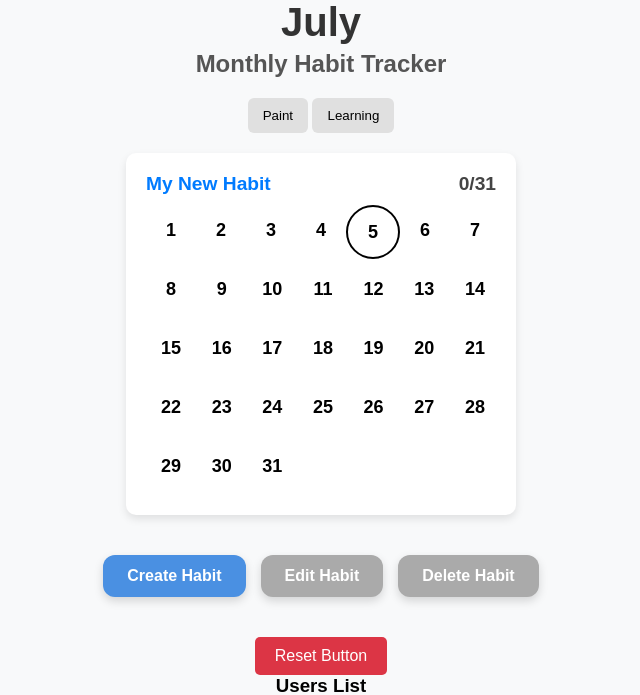
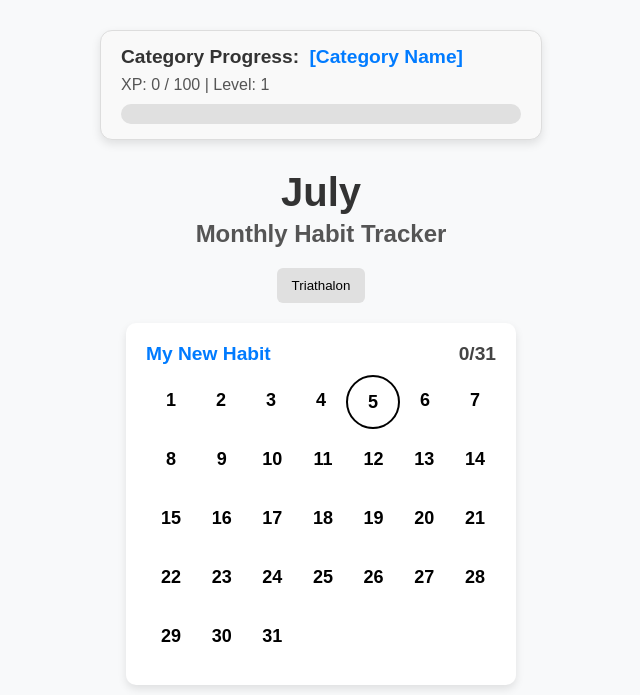
Before and after one commit to AndrewTranKings/AT3-App, a Flask app: page / in a window 1280 px wide. Shown: the part 83-778 px from the top of the page, without its empty margins (319-959 px from the left). Run offline with Flask 3, Linux system fonts and the light colour scheme; a user stored in the database is signed in.

Commit message:
Basic XP bar created. System uses total xp and updates threshold as user levels up. This was the only logic I could get functional. Deleting a habit removes the corresponding xp logs, removing ghost logs for unfair levelling.

```diff
--- a/home/data.py
+++ b/home/data.py
@@ -64,8 +64,8 @@ class UserCategoryProgress(db.Model):
     #Ensure one progression bar per category
     __table_args__ = (db.UniqueConstraint('user_id', 'category_id', name='uix_user_category'),)
 
-    def __init__(self, user_id, category_id):
+    def __init__(self, user_id, category_id, xp=0, level=1):
         self.user_id = user_id
         self.category_id = category_id
-        self.xp = 0
-        self.level = 1
+        self.xp = xp
+        self.level = level
--- a/home/server.py
+++ b/home/server.py
@@ -1,13 +1,13 @@
 from flask import Flask, render_template, url_for, redirect, request, jsonify, session
-from data import db, User, Habit, HabitLog, Category
-from user import create_new_user, update_user_profile, initialise_user_category_progress
+from data import db, User, Habit, HabitLog, Category, UserCategoryProgress
+from user import create_new_user, update_user_profile, initialise_user_category_progress, add_xp_to_category, remove_xp_from_category, get_xp_threshold, calculate_level_from_xp
 from habit import create_new_habit, edit_a_habit, delete_a_habit
 import os
 from datetime import datetime
 
 app = Flask(__name__)
 app.secret_key = os.urandom(24) #Generate a random session key
-app.config['SQLALCHEMY_DATABASE_URI'] = 'sqlite:///app_database_new.db'
+app.config['SQLALCHEMY_DATABASE_URI'] = 'sqlite:///app_database_trial.db'
 upload_folder = app.config['UPLOAD_FOLDER'] = os.path.join('home', 'static', 'Images', 'profile_pics') #Folder for uploaded profile pictures
 app.config['MAX_CONTENT_LENGTH'] = 2 * 1024 * 1024  # 2MB limit
 db.init_app(app)
@@ -92,6 +92,9 @@ def signup(): #The same as the login route without verification as the user is c
         password_input = request.form.get('password')
 
         new_user = create_new_user(username_input, password_input)
+        if new_user is None:
+            return "Username already taken, please choose another.", 400
+
         session['user_id'] = new_user.id #Automatically logs in new account
         initialise_user_category_progress(new_user.id) #Create the progress bar per category
 
@@ -142,13 +145,29 @@ def delete_habit(habit_id):
     if not user_id:
         return redirect(url_for('login'))
 
+    habit = Habit.query.get(habit_id)
+    if not habit or habit.user_id != user_id:
+        return "Habit not found or unauthorized", 404
+
+    #Remove XP per log
+    logs = HabitLog.query.filter_by(habit_id=habit_id).all()
+    xp_to_remove = 25 * len(logs)  # Assumes 10 XP per log
+    category_id = habit.category_id
+
+    #Update UserCategoryProgress when deleting XP
+    progress = UserCategoryProgress.query.filter_by(user_id=user_id, category_id=category_id).first()
+    if progress:
+        progress.xp = max(0, progress.xp - xp_to_remove)
+
     success = delete_a_habit(habit_id)
     if not success:
         return "Habit not found", 404
+    db.session.commit()
     return redirect(url_for('calendar'))
 
 @app.route('/log_habit', methods=['POST'])
 def log_habit():
+    user_id = session.get('user_id') #Find which account is logged in
     data = request.get_json()
     habit_id = int(data['habit_id'])
     date_str = data['date']  # e.g. '6-10-2025'
@@ -157,13 +176,17 @@ def log_habit():
     date_obj = datetime.strptime(date_str, "%m-%d-%Y").date()
 
     log = HabitLog.query.filter_by(habit_id=habit_id, date=date_obj).first()
+    habit = Habit.query.get(habit_id)
+
     if completed:
         if not log:
             log = HabitLog(habit_id=habit_id, date=date_obj)
             db.session.add(log)
+            add_xp_to_category(user_id, habit.category_id, 25) #Add 10 xp
     else:
         if log:
             db.session.delete(log)
+            remove_xp_from_category(user_id, habit.category_id, 25) #Remove 10 xp
 
     db.session.commit()
     return jsonify({"status": "success"})
@@ -190,14 +213,57 @@ def reset_habit_logs():
     month = int(data['month'])
     year = int(data['year'])
 
-    logs = HabitLog.query.filter_by(habit_id=habit_id).all()
-    for log in logs:
-        if log.date.month == month and log.date.year == year:
-            db.session.delete(log)
+    #Get the habit and validate user
+    user_id = session.get('user_id')
+    habit = Habit.query.get(habit_id)
+    if not habit or habit.user_id != user_id:
+        return jsonify({"error": "Habit not found or unauthorized"}), 403
+
+    #Only fetch logs for that month/year
+    logs_to_delete = HabitLog.query.filter(
+        HabitLog.habit_id == habit_id,
+        db.extract('month', HabitLog.date) == month,
+        db.extract('year', HabitLog.date) == year
+    ).all()
+
+    #Remove 10 XP per log
+    xp_removed = len(logs_to_delete) * 25
+    for log in logs_to_delete:
+        db.session.delete(log)
+
+    #Remove XP from user's progress for that category
+    if xp_removed > 0:
+        remove_xp_from_category(user_id, habit.category_id, xp_removed)
+
     db.session.commit()
 
-    return jsonify({"status": "reset"})
+    #Return informative response
+    return jsonify({
+        "status": "reset_successful",
+        "logs_deleted": len(logs_to_delete),
+        "xp_removed": xp_removed
+    })
 
+@app.route('/get_category_progress/<int:category_id>')
+def get_category_progress(category_id):
+    user_id = session.get('user_id')
+    if not user_id:
+        return redirect(url_for('login'))
+    progress = UserCategoryProgress.query.filter_by(user_id=user_id, category_id=category_id).first()
+    category = Category.query.get(category_id)
+
+    total_xp = progress.xp if progress else 0
+    level = calculate_level_from_xp(total_xp)
+
+    # Cumalitve XP required for the next level
+    xp_to_next_level = get_xp_threshold(level + 1)
+
+    return jsonify({
+        "category_name": category.name if category else "Unknown",
+        "current_xp": total_xp,
+        "xp_to_next_level": xp_to_next_level,
+        "level": level
+    })
 
 
 if __name__ == '__main__':
--- a/home/static/JavaScript/calendar.js
+++ b/home/static/JavaScript/calendar.js
@@ -4,6 +4,8 @@ var currentDay = date.getDay();
 var currentDate = date.getDate();
 var currentYear = date.getFullYear();
 var selectedHabitId = null; //Stores the ID of the selected habit
+var selectedCategoryId = null; //Stores the category of the selected habit
+
 
 var months = [
     "January", "February", "March", "April", "May", "June",
@@ -89,6 +91,24 @@ function updateCalendarForSelectedHabit() { //Helper function
         });
 }
 
+/*UPDATE XP BAR TO REFLECT USER'S CURRENT XP PROGRESS*/
+function updateXPBar(categoryData) {
+    document.getElementById("category-name").textContent = categoryData.category_name || "Category";
+    document.getElementById("current-level").textContent = categoryData.level;
+
+    //Use total XP directly from backend
+    var currentXP = categoryData.current_xp;             // e.g. 130 XP total
+    var xpToNextLevel = categoryData.xp_to_next_level;   // e.g. 215 for level 2 → 3
+
+    //PERCENT = totalXP / nextThreshold
+    var percent = (currentXP / xpToNextLevel) * 100;
+
+    //Update text and bar using total XP value
+    document.getElementById("current-xp").textContent = currentXP;
+    document.getElementById("xp-to-next-level").textContent = xpToNextLevel;
+    document.getElementById("xp-bar-fill").style.width = percent + "%";
+}
+
 /*HANDLE CLICK ON CALENDAR DAYS*/
 var dayDivs = document.querySelectorAll(".day");
 for (let i = 0; i < currentDate; i++) {
@@ -127,6 +147,12 @@ for (let i = 0; i < currentDate; i++) {
         .then(response => response.json())
         .then(data => {
             console.log("Server response:", data);
+            if (selectedCategoryId) {
+                fetch(`/get_category_progress/${selectedCategoryId}`)
+                    .then(res => res.json())
+                    .then(updateXPBar)
+                    .catch(err => console.error("XP fetch failed after log:", err));
+            }
         })
         .catch(err => {
             console.error("Failed to log habit:", err);
@@ -164,6 +190,13 @@ resetButton.onclick = function () {
         daysCompleted = 0;
         totalDays.innerHTML = `${daysCompleted}/${daysInThisMonth}`;
         console.log("Logs reset for habit:", selectedHabitId);
+
+        // Refresh XP bar
+        if (selectedCategoryId) {
+            fetch(`/get_category_progress/${selectedCategoryId}`)
+                .then(res => res.json())
+                .then(updateXPBar);
+        }
     })
     .catch(err => {
         console.error("Failed to reset logs:", err);
@@ -176,8 +209,18 @@ const habitButtons = document.querySelectorAll('.habit_btn');
 habitButtons.forEach(button => {
     button.addEventListener('click', () => {
         selectedHabitId = button.getAttribute('data-habit-id');
+        selectedCategoryId = button.getAttribute('data-category-id');
         console.log("Selected Habit ID:", selectedHabitId);
+        console.log("Selected Category ID:", selectedCategoryId);
         updateCalendarForSelectedHabit();
+
+        //GET XP BAR FOR THAT HABIT'S CATEGORY
+        if (selectedCategoryId) {
+            fetch(`/get_category_progress/${selectedCategoryId}`)
+                .then(res => res.json())
+                .then(updateXPBar)
+                .catch(err => console.error("Failed to fetch XP progress:", err));
+        }
 
         /*HELPS WITH CSS FOR HIGHLIGHTING SELECTED HABIT*/
         habitButtons.forEach(btn => btn.classList.remove('selected')); //Removes highlight from each button
@@ -189,6 +232,7 @@ habitButtons.forEach(button => {
 document.querySelectorAll('.habit_btn').forEach(button => {
     button.addEventListener('click', function () {
         selectedHabitId = this.getAttribute('data-habit-id');
+        selectedCategoryId = this.getAttribute('data-category-id');
 
         // Enable buttons
         document.querySelector('.edit_habit_btn').disabled = false;
--- a/home/static/css/calendar2.css
+++ b/home/static/css/calendar2.css
@@ -277,8 +277,58 @@ button:disabled {
     cursor: pointer;
 }
 
-
 .habit_btn.selected {
     background-color: cornflowerblue;
     color: white;
 }
+
+/* XP BAR AREA */
+#xp-bar-container {
+    width: 90%;
+    max-width: 400px;
+    margin: 30px auto;
+    background-color: #f9f9f9;
+    border: 1px solid #ddd;
+    border-radius: 12px;
+    padding: 15px 20px;
+    box-shadow: 0 4px 10px rgba(0, 0, 0, 0.1);
+    text-align: left;
+}
+
+/* XP Title */
+#xp-bar-title {
+    font-size: 1.2rem;
+    color: #333;
+    margin-bottom: 8px;
+}
+
+#category-name {
+    color: #007bff;
+    font-weight: bold;
+    margin-left: 5px;
+}
+
+/* XP Info */
+#xp-info {
+    font-size: 1rem;
+    margin-bottom: 10px;
+    color: #555;
+}
+
+/* XP Bar Background */
+#xp-bar-background {
+    width: 100%;
+    height: 20px;
+    background-color: #e0e0e0;
+    border-radius: 10px;
+    overflow: hidden;
+}
+
+/* XP Bar Fill */
+#xp-bar-fill {
+    height: 100%;
+    width: 0%;
+    background: linear-gradient(to right, #28a745, #70e000);
+    border-radius: 10px 0 0 10px;
+    transition: width 0.4s ease;
+}
--- a/home/templates/calendar.html
+++ b/home/templates/calendar.html
@@ -24,6 +24,25 @@
         </ul>
     </nav>
 
+    <!-- XP Progress Bar Container -->
+    <div id="xp-bar-container">
+    <!-- Title -->
+    <div id="xp-bar-title">
+        <strong>Category Progress:</strong>
+        <span id="category-name">[Category Name]</span>
+    </div>
+
+    <!-- XP Info -->
+    <div id="xp-info">
+        XP: <span id="current-xp">0</span> / <span id="xp-to-next-level">100</span> |
+        Level: <span id="current-level">1</span>
+    </div>
+
+    <!-- XP Bar -->
+    <div id="xp-bar-background">
+        <div id="xp-bar-fill" style="width: 0%;"></div>
+    </div>
+    </div>
 
     <!-- TITLE AND SUBTITLE-->
     <h1 id = "title">Month</h1>
@@ -32,7 +51,7 @@
     <!--LIST OF THE USER'S HABITS AS BUTTONS-->
     <div class="habit_buttons">
         {% for habit in all_user_habits %}
-            <button class="habit_btn" data-habit-id="{{ habit.id }}">{{ habit.title }}</button>
+            <button class="habit_btn" data-habit-id="{{ habit.id }}" data-category-id="{{ habit.category.id }}">{{ habit.title }}</button>
         {% endfor %}
     </div>
 
```
Also changed, not shown: home/user.py (+38 -2 lines), instance/app_database_habit.db (added), instance/app_database_new.db, instance/app_database_test.db, instance/app_database_trial.db (added).
